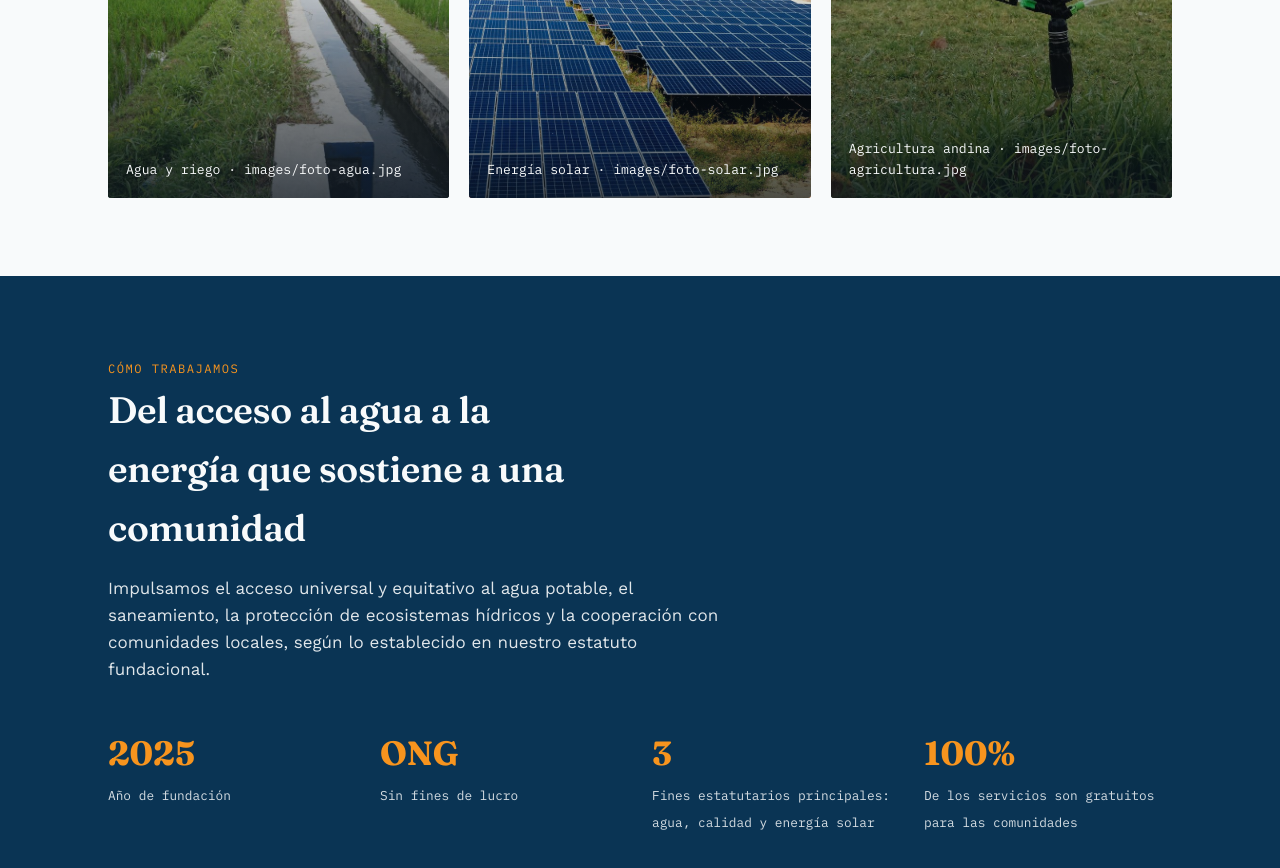
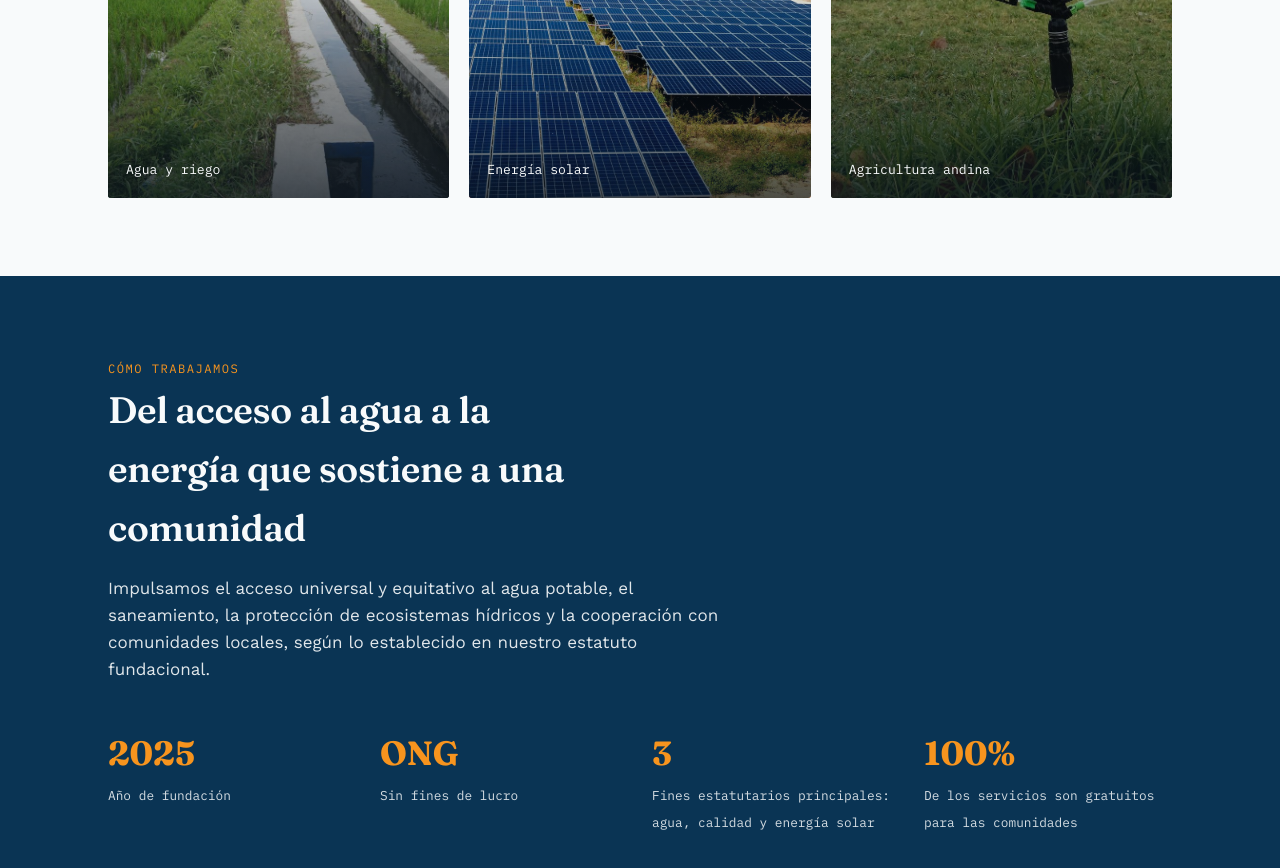
Before and after one commit to JavierFlores1804/aquasolaris-web, a plain HTML site: page index.html in a window 1280 px wide. Shown: the part 3120-3988 px from the top of the page. Drawn offline with nearby package versions, Linux system fonts and the light colour scheme.

Commit message:
Add files via upload

```diff
--- a/index.html
+++ b/index.html
@@ -370,15 +370,15 @@
         <div class="photo-box">
           <!-- Reemplaza con: <img src="images/foto-agua.jpg" alt="..."> -->
           <img src="images/foto-agua.jpg" alt="Proyecto de agua y riego" onerror="this.style.display='none';">
-          <span class="photo-label" data-i18n="gallery_1">Agua y riego · images/foto-agua.jpg</span>
+          <span class="photo-label" data-i18n="gallery_1">Agua y riego</span>
         </div>
         <div class="photo-box tone-sun">
           <img src="images/foto-solar.jpg" alt="Paneles solares en comunidad rural" onerror="this.style.display='none';">
-          <span class="photo-label" data-i18n="gallery_2">Energía solar · images/foto-solar.jpg</span>
+          <span class="photo-label" data-i18n="gallery_2">Energía solar</span>
         </div>
         <div class="photo-box">
           <img src="images/foto-agricultura.jpg" alt="Terrazas de cultivo andinas" onerror="this.style.display='none';">
-          <span class="photo-label" data-i18n="gallery_3">Agricultura andina · images/foto-agricultura.jpg</span>
+          <span class="photo-label" data-i18n="gallery_3">Agricultura andina</span>
         </div>
       </div>
     </div>
@@ -631,7 +631,7 @@
       fine_f_t:"Infraestructura de riego", fine_f_p:"Obras que mejoren el riego de los campos de cultivo y la alimentación de las comunidades campesinas.",
       photo_placeholder_1:"Coloca aquí: images/foto-comunidad.jpg",
       gallery_kicker:"Nuestro trabajo en imágenes", gallery_title:"Así se ve el agua y el sol trabajando juntos",
-      gallery_1:"Agua y riego · images/foto-agua.jpg", gallery_2:"Energía solar · images/foto-solar.jpg", gallery_3:"Agricultura andina · images/foto-agricultura.jpg",
+      gallery_1:"Agua y riego", gallery_2:"Energía solar", gallery_3:"Agricultura andina",
       proj_kicker:"Cómo trabajamos", proj_title:"Del acceso al agua a la energía que sostiene a una comunidad",
       proj_lead:"Impulsamos el acceso universal y equitativo al agua potable, el saneamiento, la protección de ecosistemas hídricos y la cooperación con comunidades locales, según lo establecido en nuestro estatuto fundacional.",
       stat1:"Año de fundación", stat2:"Sin fines de lucro", stat3:"Fines estatutarios principales: agua, calidad y energía solar", stat4:"De los servicios son gratuitos para las comunidades",
@@ -696,7 +696,7 @@
       fine_f_t:"Irrigation infrastructure", fine_f_p:"Public works that improve irrigation of farmland and food security for farming communities.",
       photo_placeholder_1:"Place here: images/foto-comunidad.jpg",
       gallery_kicker:"Our work in pictures", gallery_title:"This is water and sun working together",
-      gallery_1:"Water and irrigation · images/foto-agua.jpg", gallery_2:"Solar energy · images/foto-solar.jpg", gallery_3:"Andean agriculture · images/foto-agricultura.jpg",
+      gallery_1:"Water and irrigation", gallery_2:"Solar energy", gallery_3:"Andean agriculture",
       proj_kicker:"How we work", proj_title:"From water access to the energy that sustains a community",
       proj_lead:"We drive universal and equitable access to drinking water, sanitation, protection of water ecosystems, and cooperation with local communities, as set out in our founding bylaws.",
       stat1:"Founding year", stat2:"Non-profit", stat3:"Core statutory goals: water, quality and solar energy", stat4:"Of services are free for communities",
```
